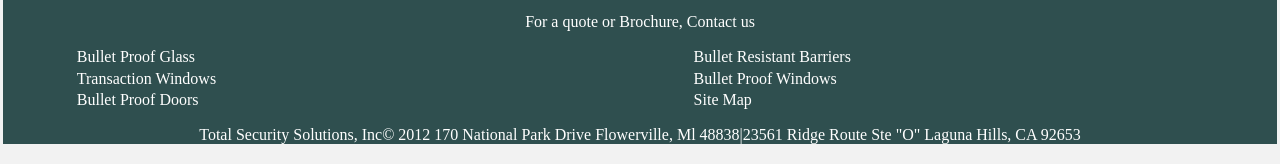
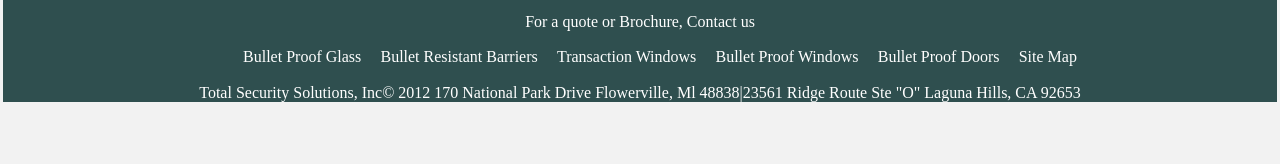
Before and after one commit to sahilatweybee/HTLM-CSS_Code_challange, a plain HTML site: page index.html in a window 1280 px wide. Shown: the part 991-1155 px from the top of the page. After the commit the page ends 1112 px from the top, so only its background shows below. Drawn offline with Linux system fonts and the light colour scheme.

Commit message:
"fixed position issues of the menu at bottom"

```diff
--- a/css/main.scss
+++ b/css/main.scss
@@ -206,13 +206,13 @@ nav.nav {
 
         ul.footer-nav-primary {
             display: grid;
-            grid-template-columns: repeat(auto-fit, minmax(6em, 1fr));
+            grid-template-columns: repeat(auto-fit, minmax(6em, 6em));
         }
     }
 
     .bottom-contact-bar {
         text-align: center;
-        margin-left: .1em;
+        margin-left: .2em;
 
         img {
             width: 2.5em;
@@ -321,6 +321,22 @@ nav.menu-btn {
             width: 33.3%;
         }
     }
+
+    .footer {
+        .contact-department {
+            ul.departments {
+                display: flex;
+                justify-content: center;
+
+                li {
+                    text-align: left;
+                    margin: .1em;
+                    padding: 0 .5em;
+                }
+            }
+        }
+    }
+
 }
 
 @media screen and (min-width: 1050px) {
```
Also changed, not shown: css/main.css, 1 other file.
